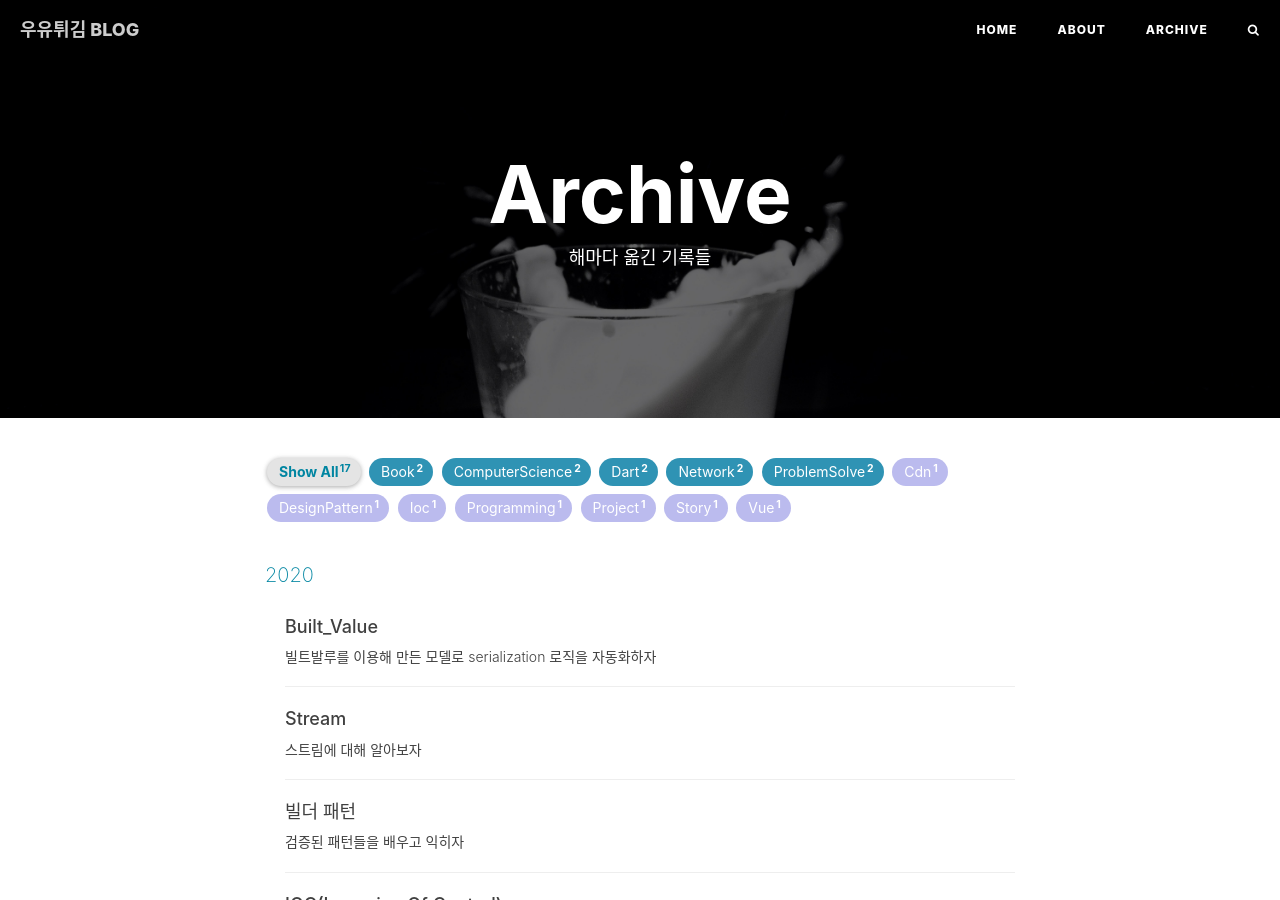
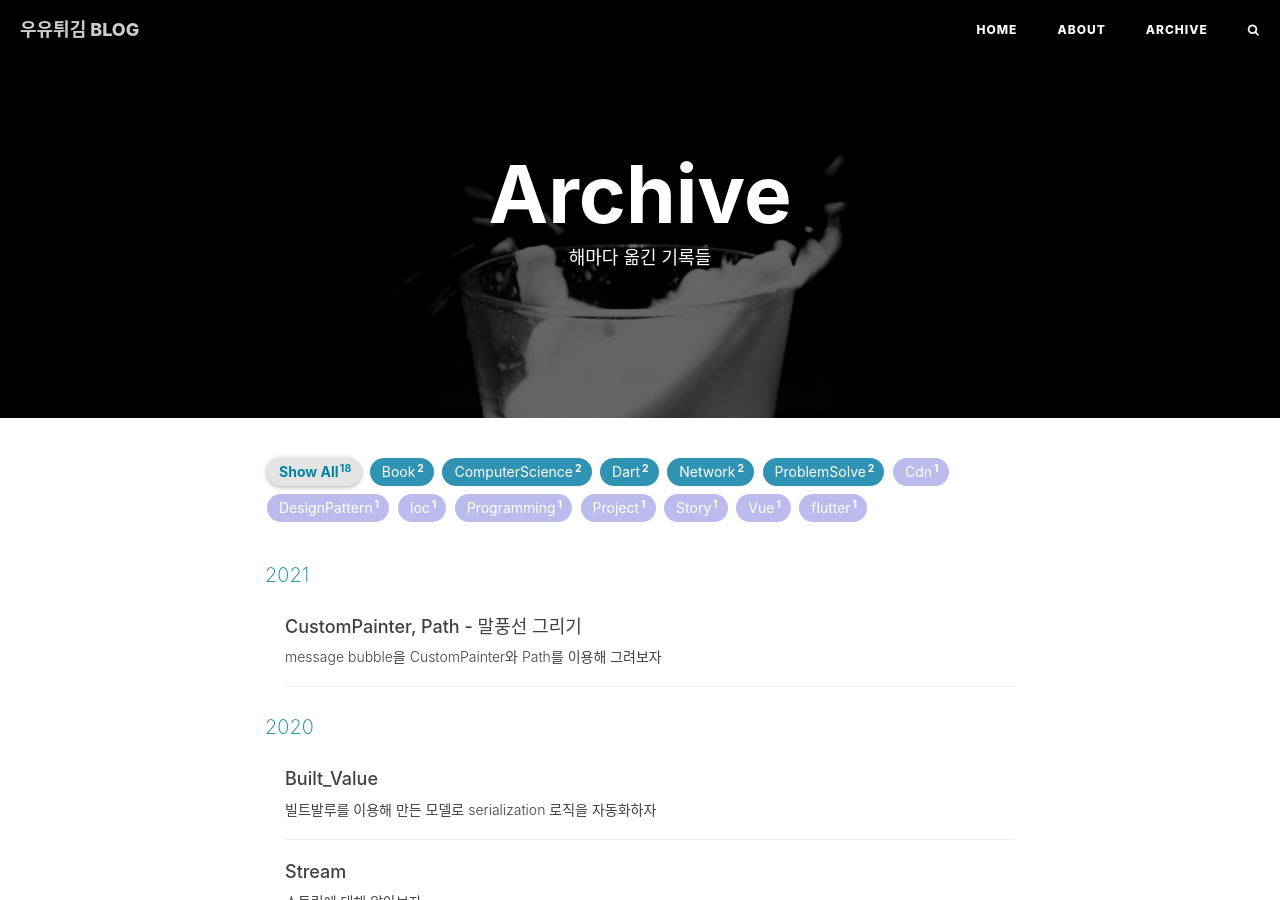
Before and after one commit to Heewookji/te, a Jekyll site: the page built from archive.html, in a window 1280 px wide and 900 px high. Built offline with Jekyll 4.4.1, drawn with Linux system fonts in a browser that asks for light colours; nearby versions of some CDN libraries; comment, search, counter and statistics services are not loaded; part of the change alters nothing that is shown.

Commit message:
feat: custompainter, path

````diff
--- a/_includes/intro-header.html
+++ b/_includes/intro-header.html
@@ -81,8 +81,7 @@
                     <h1>{{ page.title }}</h1>
                     {% comment %} always create a h2 for keeping the margin {% endcomment %}
                     <h2 class="subheading">{{ page.subtitle }}</h2>
-                    <span class="meta">Posted by {% if page.author %}{{ page.author }}{% else %}{{ site.title }}{% endif %}
-                        on {{ page.date | date: "%B %-d, %Y" }}</span>
+                    <span class="meta">{{ page.date | date: "%B %-d, %Y" }}</span>
                 </div>
             </div>
         </div>
--- /dev/null
+++ b/_posts/dart, flutter/2021-01-04-CustomPainter.md
@@ -0,0 +1,322 @@
+---
+title: CustomPainter, Path - 말풍선 그리기
+layout: post
+subtitle: message bubble을 CustomPainter와 Path를 이용해 그려보자
+tags:
+  - flutter
+header-style: text
+---
+
+최근 사이드 프로젝트로 만들고 있는 플러터 앱에서 말풍선을 만들 일이 생겼다. 이미 나와있는 라이브러리가
+있을 것 같지만 이 기회에 직접 그리고 싶어 `CustomPaint`와 `CustomPainter`, `Path`를 이용해 구현해보았다.
+최종적으로 구현되는 말풍선의 형태는 아래와 같다.
+
+![result](/img/in-post/flutter/custom_painter/result.png){: width="250" height="600"}
+
+`CustomPainter`와 `Path`에 대한 단순 예제 및 동작 설명은 아래 참고에서 굉장히 잘 설명되어있다.
+<https://medium.com/flutter-community/paths-in-flutter-a-visual-guide-6c906464dcd0>
+
+
+## 구현
+
+먼저 message bubble을 보여줄 화면 MyHomePage를 main.dart에 홈으로 설정해준다.
+
+```dart
+import 'package:flutter/material.dart';
+
+void main() {
+  runApp(MyApp());
+}
+
+class MyApp extends StatelessWidget {
+  @override
+  Widget build(BuildContext context) {
+    return MaterialApp(
+      title: 'Flutter Demo',
+      debugShowCheckedModeBanner: false,
+      home: MyHomePage(),
+    );
+  }
+}
+```
+
+MyHomePage의 body에서는 앞으로 만들 말풍선을 CustomPaint 위젯을 이용하여 출력한다.
+이 때 CustomPaint 위젯이 paint 할 캔버스 사이즈를 알 수 있도록 Container의 height와 width를 지정해준다.
+
+```dart
+class MyHomePage extends StatelessWidget {
+  @override
+  Widget build(BuildContext context) {
+    Size screenSize = MediaQuery.of(context).size;
+    return Scaffold(
+      appBar: AppBar(
+        title: Text('Message Bubble Page'),
+      ),
+      body: Container(
+        padding: EdgeInsets.all(screenSize.width * 0.05),
+        height: screenSize.height * 0.25,
+        width: screenSize.width,
+        child: CustomPaint(
+          painter: BubblePainter(),
+        ),
+      ),
+    );
+  }
+}
+```
+
+`CustomPaint` 위젯에서는 실제로 paint를 할 painter를 받아야한다. 해당 BubblePainter를 만들어준다.
+
+```dart
+class BubblePainter extends CustomPainter {
+  @override
+  void paint(Canvas canvas, Size size) {
+    //paint something
+  }
+  @override
+  bool shouldRepaint(CustomPainter oldDelegate) => false;
+}
+```
+
+painter에는 `CustomPainter`를 상속한(extends) Painter 클래스가 와야한다.
+상속한 뒤, paint와 shouldRepaint 메서드를 오버라이딩 해야한다.
+paint 메서드에서는 주어진 canvas, size와 함께 그리는 로직을 수행하면 되고, shouldRepaint 메서드에서는
+받은 값에 따라서 다시 그려야하는지 `true`, `false`를 리턴해주면 된다. 이 예제에서는 항상 동일한 형태의
+message bubble을 그리므로 `false`를 리턴한다. 아직 아무것도 그리지 않으므로 아래와 같이 출력된다.
+
+![result](/img/in-post/flutter/custom_painter/1.png){: width="250" height="600"}
+
+
+```dart
+  @override
+  void paint(Canvas canvas, Size size) {
+    final bubbleSize = Size(size.width, size.height * 0.8);
+    final tailSize = Size(size.width * 0.1, size.height - bubbleSize.height);
+    final fillet = bubbleSize.width * 0.1;
+    final tailStartPoint = Point(size.width * 0.7, bubbleSize.height);
+  }
+```
+
+그리기 전, 주어진 캔버스 사이즈에서 말풍선 바디의 사이즈와 꼬리 사이즈를 정의한다.
+또한 말풍선의 모서리 부분에 대한 fillet 값을 정의한다. 마지막으로 꼬리 시작 부분을 정의한다.
+다음으로는 캔버스에 무엇을 그릴지 결정한다. `Canvas`의 메서드를 보면 어떤 것을 그릴 수 있는지 알 수 있다.
+`drawCircle`, `drawImage` 등등 많지만 Path를 이용하여 구현해보도록 한다.
+
+```dart
+  @override
+  void paint(Canvas canvas, Size size) {
+    final bubbleSize = Size(size.width, size.height * 0.8);
+    final tailSize = Size(size.width * 0.1, size.height - bubbleSize.height);
+    final fillet = bubbleSize.width * 0.1;
+    final tailStartPoint = Point(size.width * 0.7, bubbleSize.height);
+    //bubble body
+    final bubblePath = Path()
+      ..moveTo(0, fillet)
+      // 왼쪽 위에서 왼쪽 아래 라인
+      ..lineTo(0, bubbleSize.height - fillet);
+    // paint setting
+    final paint = Paint()
+      ..color = Color(0xffFCA311)
+      ..strokeWidth = 2
+      ..style = PaintingStyle.stroke;
+    // draw
+    canvas.drawPath(bubblePath, paint);
+  }
+```
+![image](/img/in-post/flutter/custom_painter/2.png){: width="250" height="300" style="flow"}
+
+주어진 canvas에서 Path는 왼쪽 위 (0,0)부터 시작하고 커질수록 x는 오른쪽, y는 아래쪽으로 이동한다.
+Path를 하나 만들고, `moveTo` 메서드를 이용하여 (0, fillet)인 점으로 이동한다.
+그 다음 (cascade operator ..를 이용하여) `lineTo` 메서드로 왼쪽 위에서 왼쪽 아래로 선을 긋는다.
+그 뒤에 실제로 출력하기 위해 Paint를 만들고 color, style 등을 세팅하여 canvas.drawPath 메서드에 path와 같이 던져준다.
+
+![image](/img/in-post/flutter/custom_painter/3.png){: width="250" height="600"}
+
+사진처럼 왼쪽 위부터 아래로 라인이 그려진 것을 확인할 수 있다.
+
+```dart
+  //bubble body
+  final bubblePath = Path()
+    ..moveTo(0, fillet)
+    // 왼쪽 위에서 왼쪽 아래 라인
+    ..lineTo(0, bubbleSize.height - fillet)
+    ..quadraticBezierTo(0, bubbleSize.height, fillet, bubbleSize.height);
+```
+
+![image](/img/in-post/flutter/custom_painter/quadraticBezierTo.gif){: width="250" height="600"} *quadraticBezierTo - Source: Wikipedia*
+
+`lineTo` 메서드 뒤에 모서리를 둥글게 말기 위해 `quadraticBezierTo` 메서드를 붙여준다. 이 메서드는 4개의 double 값을 받는데,
+(x, y)점 두 개를 주는 것이다. 첫 번째 점은 `제어점`이고, 두 번째 점은 `목적지 점`이다. 이렇게 두 개의 점을 넘겨주면 현재 시작점과
+목적지 점 사이를 제어점을 이용하여 커브로 이어준다.
+
+
+
+![image](/img/in-post/flutter/custom_painter/4.png){: width="250" height="600"}
+남은 부분들도 마찬가지로 호다닥 구현하면 다음과 같다.
+
+```dart
+//bubble body
+final bubblePath = Path()
+  ..moveTo(0, fillet)
+  // 왼쪽 위에서 왼쪽 아래 라인
+  ..lineTo(0, bubbleSize.height - fillet)
+  ..quadraticBezierTo(0, bubbleSize.height, fillet, bubbleSize.height)
+  // 왼쪽 아래에서 오른쪽 아래 라인
+  ..lineTo(bubbleSize.width - fillet, bubbleSize.height)
+  ..quadraticBezierTo(bubbleSize.width, bubbleSize.height, bubbleSize.width,
+      bubbleSize.height - fillet)
+  // 오른쪽 아래에서 오른쪽 위 라인
+  ..lineTo(bubbleSize.width, fillet)
+  ..quadraticBezierTo(bubbleSize.width, 0, bubbleSize.width - fillet, 0)
+  // 오른쪽 위에서 왼쪽 아래 라인
+  ..lineTo(fillet, 0)
+  ..quadraticBezierTo(0, 0, 0, fillet);
+```
+
+![image](/img/in-post/flutter/custom_painter/5.png){: width="250" height="600"}
+
+말풍선 몸체는 완성되었으니, 꼬리를 작업하도록 한다. bubblePath 밑에 tailPath를 만들어주고,
+moveTo 메서드로 앞서 정의한 `tailStartPoint` 점으로 간다.
+
+```dart
+// bubble tail
+    final tailPath = Path(
+      ..moveTo(tailStartPoint.x, tailStartPoint.y);
+```
+
+![image](/img/in-post/flutter/custom_painter/cubicTo.gif){: width="250" height="600"} *cubicTo - Source: Wikipedia*
+
+이제 꼬리 곡선을 그려주면 되는데, `tailStartPoint`에서 시작하여 `cubicTo` 메서드를 2번 사용해 그려주었다.
+`cubicTo` 메서드는 6개의 double 파라미터를 받는다. 6개의 double 값은 3개의 점을 의미하고 마지막 값은 목적지 점을,
+나머지 2개는 제어점이다. 곡선을 그리는 다양한 방법이 있는데, 맨 위의 참조 링크에서 잘 설명되어있다.
+
+```dart
+    // bubble tail
+    final tailPath = Path()
+      ..moveTo(tailStartPoint.x, tailStartPoint.y)
+      ..cubicTo(
+        tailStartPoint.x + (tailSize.width * 0.2),
+        tailStartPoint.y,
+        tailStartPoint.x + (tailSize.width * 0.6),
+        tailStartPoint.y + (tailSize.height * 0.2),
+        tailStartPoint.x + tailSize.width / 2, // 목적지 x
+        tailStartPoint.y + tailSize.height, // 목적지 y
+      )
+      ..cubicTo(
+        (tailStartPoint.x + tailSize.width / 2) + (tailSize.width * 0.2),
+        tailStartPoint.y + tailSize.height,
+        tailStartPoint.x + tailSize.width,
+        tailStartPoint.y + (tailSize.height * 0.3),
+        tailStartPoint.x + tailSize.width, // 목적지 x
+        tailStartPoint.y, // 목적지 y
+      );
+    // add tail to bubble body
+    bubblePath.addPath(tailPath, Offset(0, 0));
+```
+첫 번째 곡선은 (꼬리 넓이의 반, 꼬리 높이의 끝)이 `목적지 점`이고, 두 번째 곡선은
+(꼬리 넓이의 끝, 꼬리 높이의 처음)이 `목적지 점`이며 나머지는 모두 세세한 `제어점` 조정 값이다.
+이렇게 해서 tailPath를 마무리하고, 아까 만들었던 bubblePath에 addPath 메서드를 이용해
+붙여준다. offset은 필요없으므로 0,0 고정. 이러면 아래와 같이 나온다.
+
+![image](/img/in-post/flutter/custom_painter/6.png){: width="250" height="600"}
+
+마지막으로 이제 stroke는 필요없으므로 paint style을 fill로 바꿔주면 최종 형태가 된다.
+
+### 최종 코드
+
+```dart
+import 'dart:math';
+import 'dart:ui';
+import 'package:flutter/material.dart';
+
+void main() {
+  runApp(MyApp());
+}
+
+class MyApp extends StatelessWidget {
+  @override
+  Widget build(BuildContext context) {
+    return MaterialApp(
+      title: 'Flutter Demo',
+      debugShowCheckedModeBanner: false,
+      home: MyHomePage(),
+    );
+  }
+}
+
+class MyHomePage extends StatelessWidget {
+  @override
+  Widget build(BuildContext context) {
+    Size screenSize = MediaQuery.of(context).size;
+    return Scaffold(
+      appBar: AppBar(
+        title: Text('Message Bubble Page'),
+      ),
+      body: Container(
+        padding: EdgeInsets.all(screenSize.width * 0.05),
+        height: screenSize.height * 0.25,
+        width: screenSize.width,
+        child: CustomPaint(
+          painter: BubblePainter(),
+        ),
+      ),
+    );
+  }
+}
+
+class BubblePainter extends CustomPainter {
+  @override
+  void paint(Canvas canvas, Size size) {
+    final bubbleSize = Size(size.width, size.height * 0.8);
+    final tailSize = Size(size.width * 0.1, size.height - bubbleSize.height);
+    final fillet = bubbleSize.width * 0.1;
+    final tailStartPoint = Point(size.width * 0.7, bubbleSize.height);
+    //bubble body
+    final bubblePath = Path()
+      ..moveTo(0, fillet)
+      // 왼쪽 위에서 왼쪽 아래 라인
+      ..lineTo(0, bubbleSize.height - fillet)
+      ..quadraticBezierTo(0, bubbleSize.height, fillet, bubbleSize.height)
+      // 왼쪽 아래에서 오른쪽 아래 라인
+      ..lineTo(bubbleSize.width - fillet, bubbleSize.height)
+      ..quadraticBezierTo(bubbleSize.width, bubbleSize.height, bubbleSize.width,
+          bubbleSize.height - fillet)
+      // 오른쪽 아래에서 오른쪽 위 라인
+      ..lineTo(bubbleSize.width, fillet)
+      ..quadraticBezierTo(bubbleSize.width, 0, bubbleSize.width - fillet, 0)
+      // 오른쪽 위에서 왼쪽 아래 라인
+      ..lineTo(fillet, 0)
+      ..quadraticBezierTo(0, 0, 0, fillet);
+    // bubble tail
+    final tailPath = Path()
+      ..moveTo(tailStartPoint.x, tailStartPoint.y)
+      ..cubicTo(
+        tailStartPoint.x + (tailSize.width * 0.2),
+        tailStartPoint.y,
+        tailStartPoint.x + (tailSize.width * 0.6),
+        tailStartPoint.y + (tailSize.height * 0.2),
+        tailStartPoint.x + tailSize.width / 2, // 목적지 x
+        tailStartPoint.y + tailSize.height, // 목적지 y
+      )
+      ..cubicTo(
+        (tailStartPoint.x + tailSize.width / 2) + (tailSize.width * 0.2),
+        tailStartPoint.y + tailSize.height,
+        tailStartPoint.x + tailSize.width,
+        tailStartPoint.y + (tailSize.height * 0.3),
+        tailStartPoint.x + tailSize.width, // 목적지 x
+        tailStartPoint.y, // 목적지 y
+      );
+    // add tail to bubble body
+    bubblePath.addPath(tailPath, Offset(0, 0));
+    // paint setting
+    final paint = Paint()
+      ..color = Color(0xffFCA311)
+      ..style = PaintingStyle.fill;
+    // draw
+    canvas.drawPath(bubblePath, paint);
+  }
+
+  @override
+  bool shouldRepaint(CustomPainter oldDelegate) => false;
+}
+```
````
Also changed, not shown: img/in-post/flutter/custom_painter/1.png (added), img/in-post/flutter/custom_painter/2.png (added), img/in-post/flutter/custom_painter/3.png (added), img/in-post/flutter/custom_painter/4.png (added), img/in-post/flutter/custom_painter/5.png (added), img/in-post/flutter/custom_painter/6.png (added), img/in-post/flutter/custom_painter/cubicTo.gif (added), img/in-post/flutter/custom_painter/quadraticBezierTo.gif (added), img/in-post/flutter/custom_painter/result.png (added).
